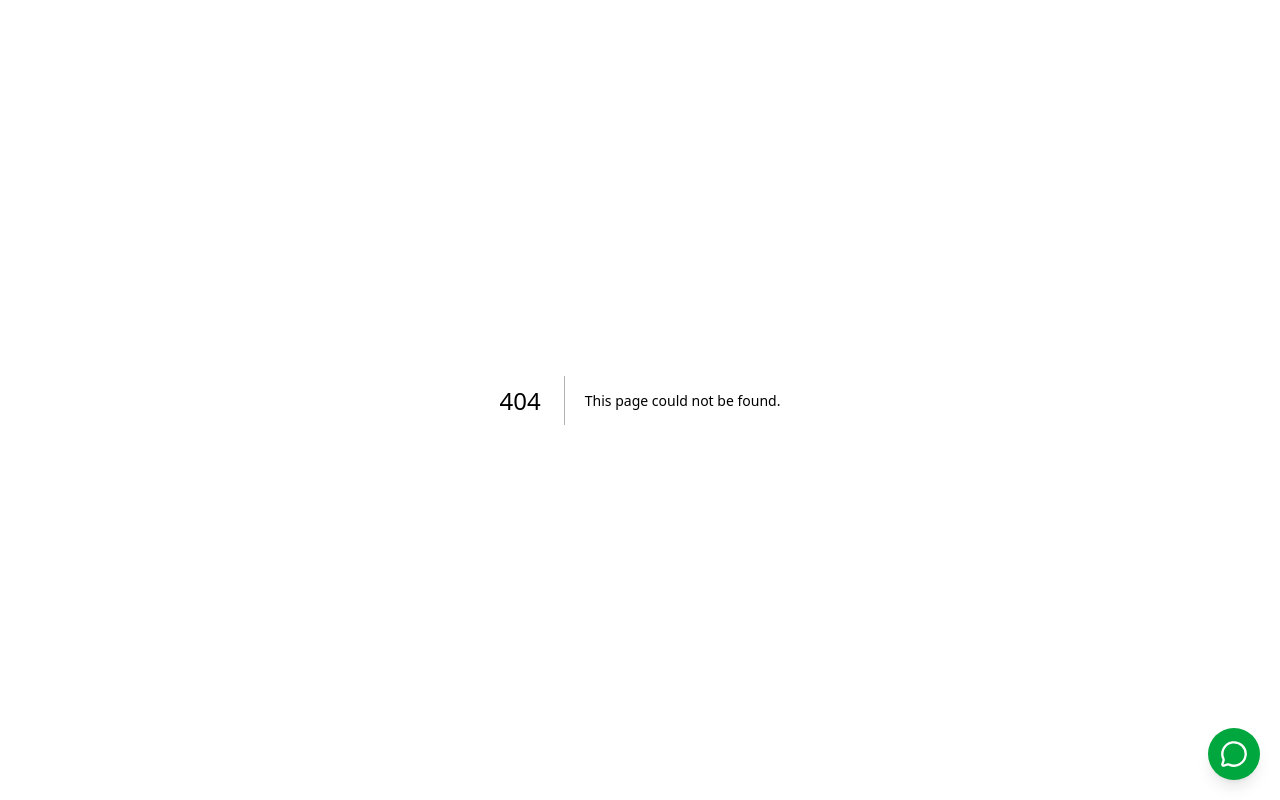
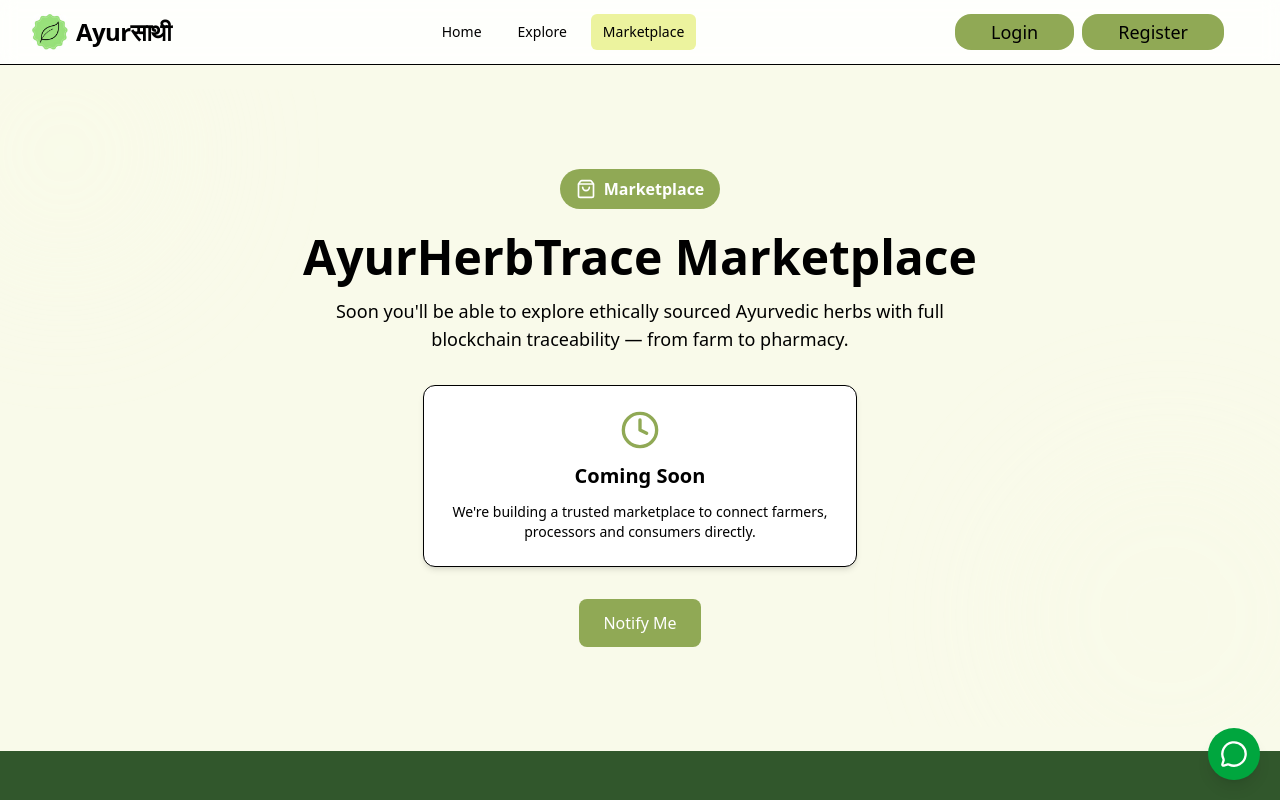
Before and after one commit to xeylous/Ayur-Sathi, a Next.js app: page /marketplace in a window 1280 px wide. Before the commit this address had no page. Shown: the top 800 px of the page. Built offline with nearby package versions, Linux system fonts and the light colour scheme.

Commit message:
marketplace added

```diff
--- /dev/null
+++ b/src/app/marketplace/page.js
@@ -0,0 +1,22 @@
+"use client";
+import Navbar from "@/components/Navbar";
+import Footer from "@/components/Footer";
+import LoginPage from "@/components/Login";
+import Marketplace from "@/components/ExploreComp/marketplace/Marketplace";
+
+export default function Page() {
+  return (
+    <div className="flex flex-col min-h-screen bg-[#f8fae3]/50">
+      {/* Navbar */}
+      <Navbar />
+
+      {/* Main content */}
+      <main className="flex-grow items-start bg-[#f8fae3]/50 py-6">
+         <Marketplace />
+      </main>
+
+      {/* Footer sticks at bottom */}
+      <Footer />
+    </div>
+  );
+}
--- /dev/null
+++ b/src/components/ExploreComp/marketplace/Marketplace.jsx
@@ -0,0 +1,47 @@
+"use client";
+
+import { ShoppingBag, Clock } from "lucide-react";
+
+export default function Marketplace() {
+  return (
+    <section className="relative py-20 overflow-hidden">
+      {/* Background blobs */}
+      <div className="absolute -top-20 -left-20 w-72 h-72 bg-[#f8fae3]/30 rounded-full blur-3xl opacity-50"></div>
+      <div className="absolute -bottom-20 -right-20 w-96 h-96 bg-[#f8fae3]/30 rounded-full blur-3xl opacity-40"></div>
+
+      <div className="max-w-3xl mx-auto px-6 text-center relative z-10">
+        <div className="inline-flex items-center justify-center gap-2 px-4 py-2 rounded-full bg-[#90A955] text-white font-semibold">
+          <ShoppingBag className="w-5 h-5" />
+          Marketplace
+        </div>
+
+        <h2 className="mt-6 text-3xl sm:text-4xl md:text-5xl font-extrabold text-brand-900">
+          AyurHerbTrace Marketplace
+        </h2>
+        <p className="mt-4 text-lg text-muted-foreground max-w-2xl mx-auto">
+          Soon you'll be able to explore ethically sourced Ayurvedic herbs with
+          full blockchain traceability — from farm to pharmacy.
+        </p>
+
+        {/* Coming Soon Box */}
+        <div className="mt-8 p-6 rounded-xl border bg-white shadow-md inline-flex flex-col items-center gap-3">
+          <Clock className="w-10 h-10 text-[#90A955]" />
+          <span className="text-xl font-semibold text-brand-900">
+            Coming Soon
+          </span>
+          <p className="text-sm text-muted-foreground max-w-sm">
+            We're building a trusted marketplace to connect farmers, processors
+            and consumers directly.
+          </p>
+        </div>
+
+        {/* Optional CTA */}
+        <div className="mt-8">
+          <button className="px-6 py-3 rounded-lg bg-[#90A955] hover:bg-[#4F772D] text-white font-medium transition">
+            Notify Me
+          </button>
+        </div>
+      </div>
+    </section>
+  );
+}
--- a/src/components/Navbar.jsx
+++ b/src/components/Navbar.jsx
@@ -59,7 +59,7 @@ export default function Navbar() {
         <div className="hidden md:flex items-center gap-3 text-lg">
           <NavItem to="/" label="Home" />
           <NavItem to="/explore" label="Explore" />
-          <NavItem to="/apis" label="APIs" />
+          {/* <NavItem to="/apis" label="APIs" /> */}
           <NavItem to="/marketplace" label="Marketplace" />
 
         </div>
@@ -99,12 +99,12 @@ export default function Navbar() {
             closeMenu={() => setOpen(false)}
           />
           <NavItem
-            to="/contactus"
-           label="ContactUs"
+            to="/marketplace"
+            label="Marketplace"
             closeMenu={() => setOpen(false)}
           />
-          <NavItem to="/apis" label="APIs" closeMenu={() => setOpen(false)} />
-          <NavItem to="/docs" label="Docs" closeMenu={() => setOpen(false)} />
+          {/* <NavItem to="/apis" label="APIs" closeMenu={() => setOpen(false)} /> */}
+          {/* <NavItem to="/docs" label="Docs" closeMenu={() => setOpen(false)} /> */}
           <Link
             href="/login"
             className="mt-2 text-lg font-medium text-black bg-[#ECF39E] rounded-lg px-5 py-2.5 text-center"
```
